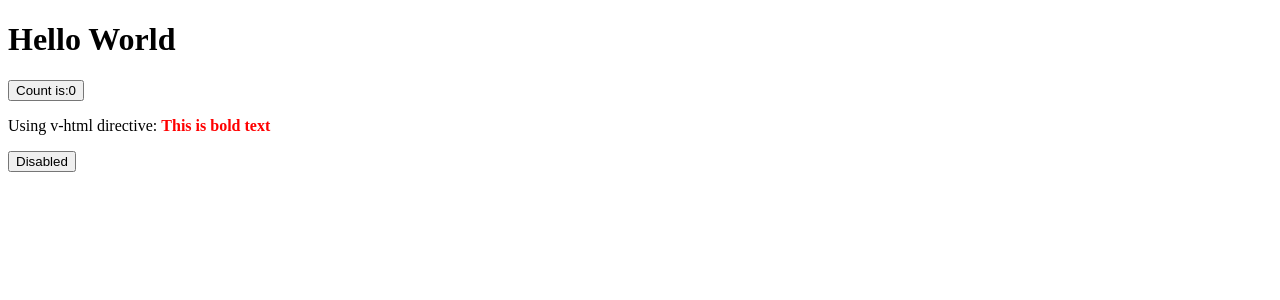
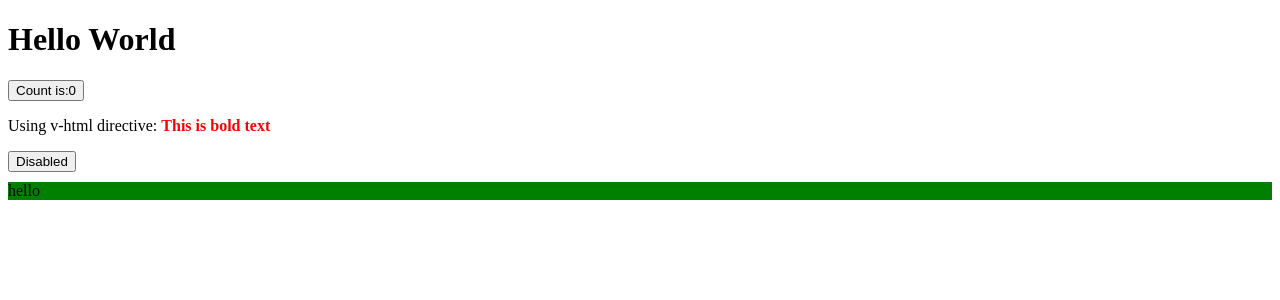
Before and after one commit to om-jasoliya91/vuedemo, a Vue app: page / in a window 1280 px wide. Shown: the top 300 px of the page. Built offline with nearby package versions, Linux system fonts and the light colour scheme.

Commit message:
Dynamically Binding Multiple Attributes

```diff
--- a/src/App.vue
+++ b/src/App.vue
@@ -17,6 +17,13 @@ function handleClick() {
 
 import { useCounterStore } from './stores/counter';
 const counter = useCounterStore()
+
+// Dynamically Binding Multiple Attributes
+const objectOfAttrs = {
+  id: 'container',
+  class: 'wrapper',
+  style: 'background-color:green; margin-top:10px;'
+}
 </script>
 
 <template>
@@ -31,6 +38,8 @@ const counter = useCounterStore()
   <div v-bind:id="dynamicId"></div>
   <div :id="hello"></div> <!-- it is shorthand syntax of v-bind-->
   <button :disabled="isButtonDisabled" @click="handleClick">Disabled</button>
+
+  <div v-bind="objectOfAttrs">hello</div>
 </template>
 
 <style scoped></style>
```
